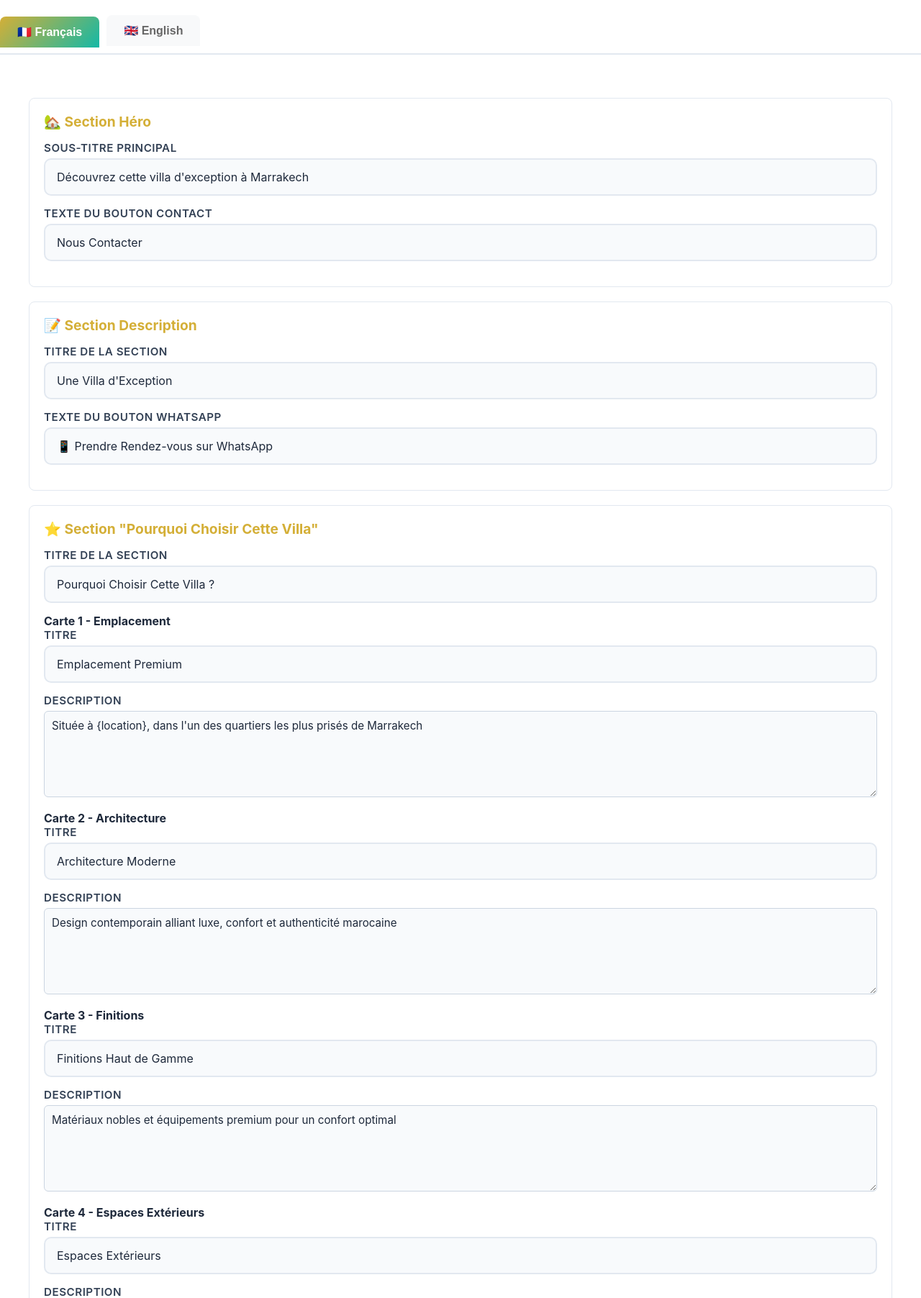
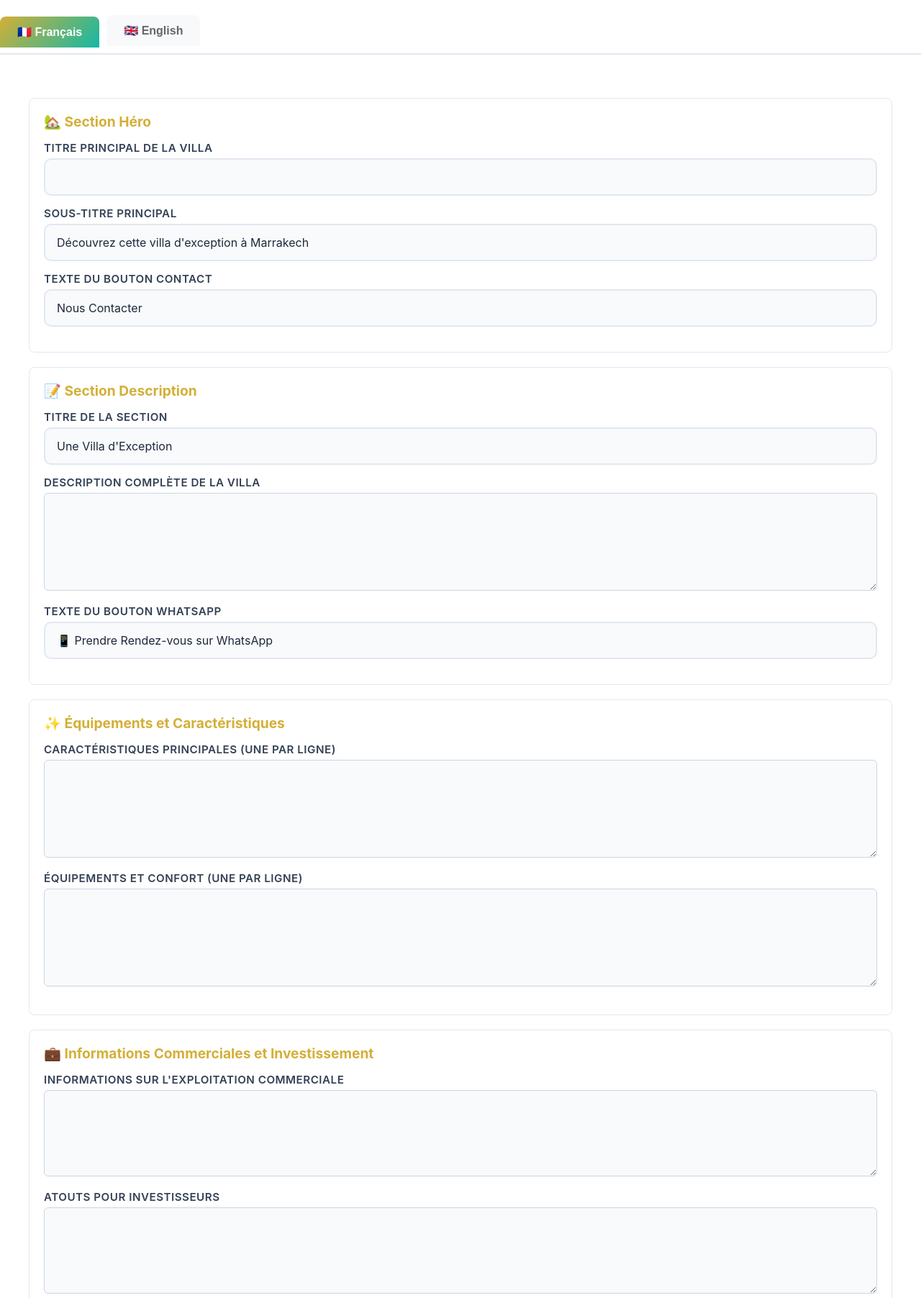
Before and after one commit to moa-digitalagency/VillaVendreMarrakech, a Flask app: page /admin/edit-website in a window 1280 px wide. Shown: the part 144-1948 px from the top of the page at 72% size. Run offline with Flask 3, Linux system fonts and the light colour scheme; the visitor is signed in with stand-in values (Sample User, id 1); some libraries are stand-ins or nearby versions.

Commit message:
Add missing text sections for website editing and translation
Update app.py to handle new form fields for website text (title, description, features, business_info, investment_benefits, documents) in both French and English. Modify templates/edit_website.html to include these new fields in the French and English language sections.

Replit-Commit-Author: Agent
Replit-Commit-Session-Id: e2d35321-076d-4fd4-8702-a08a4957dcae
Replit-Commit-Checkpoint-Type: full_checkpoint
Replit-Commit-Screenshot-Url: https://storage.googleapis.com/screenshot-production-us-central1/574ad1bf-59c2-4530-8053-0d591ae06e3c/e2d35321-076d-4fd4-8702-a08a4957dcae/egG2PYK

```diff
--- a/app.py
+++ b/app.py
@@ -830,6 +830,24 @@ def save_website_text():
         if not villa:
             return jsonify({'success': False, 'error': 'Aucune villa trouvée. Créez d\'abord une villa.'}), 404
 
+        # Main content - French
+        villa.title = request.form.get('title', '')
+        villa.description = request.form.get('description', '')
+        villa.features = request.form.get('features', '')
+        villa.equipment = request.form.get('equipment', '')
+        villa.business_info = request.form.get('business_info', '')
+        villa.investment_benefits = request.form.get('investment_benefits', '')
+        villa.documents = request.form.get('documents', '')
+
+        # Main content - English
+        villa.title_en = request.form.get('title_en', '')
+        villa.description_en = request.form.get('description_en', '')
+        villa.features_en = request.form.get('features_en', '')
+        villa.equipment_en = request.form.get('equipment_en', '')
+        villa.business_info_en = request.form.get('business_info_en', '')
+        villa.investment_benefits_en = request.form.get('investment_benefits_en', '')
+        villa.documents_en = request.form.get('documents_en', '')
+
         # French texts
         villa.hero_subtitle_fr = request.form.get('hero_subtitle_fr', '')
         villa.contact_button_fr = request.form.get('contact_button_fr', '')
--- a/templates/edit_website.html
+++ b/templates/edit_website.html
@@ -117,6 +117,10 @@
                 <div class="text-section">
                     <h3>🏡 Section Héro</h3>
                     <div class="form-group">
+                        <label>Titre Principal de la Villa</label>
+                        <input type="text" name="title" value="{{ villa.title if villa and villa.title else '' }}">
+                    </div>
+                    <div class="form-group">
                         <label>Sous-titre principal</label>
                         <input type="text" name="hero_subtitle_fr" value="{{ villa.hero_subtitle_fr if villa and villa.hero_subtitle_fr else 'Découvrez cette villa d\'exception à Marrakech' }}">
                     </div>
@@ -133,8 +137,40 @@
                         <input type="text" name="description_title_fr" value="{{ villa.description_title_fr if villa and villa.description_title_fr else 'Une Villa d\'Exception' }}">
                     </div>
                     <div class="form-group">
+                        <label>Description Complète de la Villa</label>
+                        <textarea name="description" rows="6">{{ villa.description if villa and villa.description else '' }}</textarea>
+                    </div>
+                    <div class="form-group">
                         <label>Texte du bouton WhatsApp</label>
                         <input type="text" name="whatsapp_button_fr" value="{{ villa.whatsapp_button_fr if villa and villa.whatsapp_button_fr else '📱 Prendre Rendez-vous sur WhatsApp' }}">
+                    </div>
+                </div>
+
+                <div class="text-section">
+                    <h3>✨ Équipements et Caractéristiques</h3>
+                    <div class="form-group">
+                        <label>Caractéristiques Principales (une par ligne)</label>
+                        <textarea name="features" rows="6">{{ villa.features if villa and villa.features else '' }}</textarea>
+                    </div>
+                    <div class="form-group">
+                        <label>Équipements et Confort (une par ligne)</label>
+                        <textarea name="equipment" rows="6">{{ villa.equipment if villa and villa.equipment else '' }}</textarea>
+                    </div>
+                </div>
+
+                <div class="text-section">
+                    <h3>💼 Informations Commerciales et Investissement</h3>
+                    <div class="form-group">
+                        <label>Informations sur l'exploitation commerciale</label>
+                        <textarea name="business_info" rows="4">{{ villa.business_info if villa and villa.business_info else '' }}</textarea>
+                    </div>
+                    <div class="form-group">
+                        <label>Atouts pour Investisseurs</label>
+                        <textarea name="investment_benefits" rows="4">{{ villa.investment_benefits if villa and villa.investment_benefits else '' }}</textarea>
+                    </div>
+                    <div class="form-group">
+                        <label>Documents Disponibles</label>
+                        <textarea name="documents" rows="3">{{ villa.documents if villa and villa.documents else '' }}</textarea>
                     </div>
                 </div>
 
@@ -204,6 +240,10 @@
                 <div class="text-section">
                     <h3>🏡 Hero Section</h3>
                     <div class="form-group">
+                        <label>Main Villa Title</label>
+                        <input type="text" name="title_en" value="{{ villa.title_en if villa and villa.title_en else '' }}">
+                    </div>
+                    <div class="form-group">
                         <label>Main Subtitle</label>
                         <input type="text" name="hero_subtitle_en" value="{{ villa.hero_subtitle_en if villa and villa.hero_subtitle_en else 'Discover this exceptional villa in Marrakech' }}">
                     </div>
@@ -220,8 +260,40 @@
                         <input type="text" name="description_title_en" value="{{ villa.description_title_en if villa and villa.description_title_en else 'An Exceptional Villa' }}">
                     </div>
                     <div class="form-group">
+                        <label>Complete Villa Description</label>
+                        <textarea name="description_en" rows="6">{{ villa.description_en if villa and villa.description_en else '' }}</textarea>
+                    </div>
+                    <div class="form-group">
                         <label>WhatsApp Button Text</label>
                         <input type="text" name="whatsapp_button_en" value="{{ villa.whatsapp_button_en if villa and villa.whatsapp_button_en else '📱 Schedule a Visit on WhatsApp' }}">
+                    </div>
+                </div>
+
+                <div class="text-section">
+                    <h3>✨ Features and Equipment</h3>
+                    <div class="form-group">
+                        <label>Main Features (one per line)</label>
+                        <textarea name="features_en" rows="6">{{ villa.features_en if villa and villa.features_en else '' }}</textarea>
+                    </div>
+                    <div class="form-group">
+                        <label>Equipment and Comfort (one per line)</label>
+                        <textarea name="equipment_en" rows="6">{{ villa.equipment_en if villa and villa.equipment_en else '' }}</textarea>
+                    </div>
+                </div>
+
+                <div class="text-section">
+                    <h3>💼 Business and Investment Information</h3>
+                    <div class="form-group">
+                        <label>Business Information</label>
+                        <textarea name="business_info_en" rows="4">{{ villa.business_info_en if villa and villa.business_info_en else '' }}</textarea>
+                    </div>
+                    <div class="form-group">
+                        <label>Investment Benefits</label>
+                        <textarea name="investment_benefits_en" rows="4">{{ villa.investment_benefits_en if villa and villa.investment_benefits_en else '' }}</textarea>
+                    </div>
+                    <div class="form-group">
+                        <label>Available Documents</label>
+                        <textarea name="documents_en" rows="3">{{ villa.documents_en if villa and villa.documents_en else '' }}</textarea>
                     </div>
                 </div>
 
```
Also changed, not shown: 1 other file.
